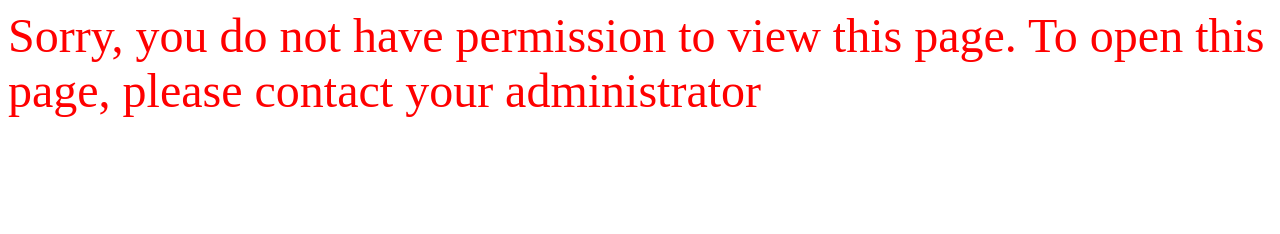
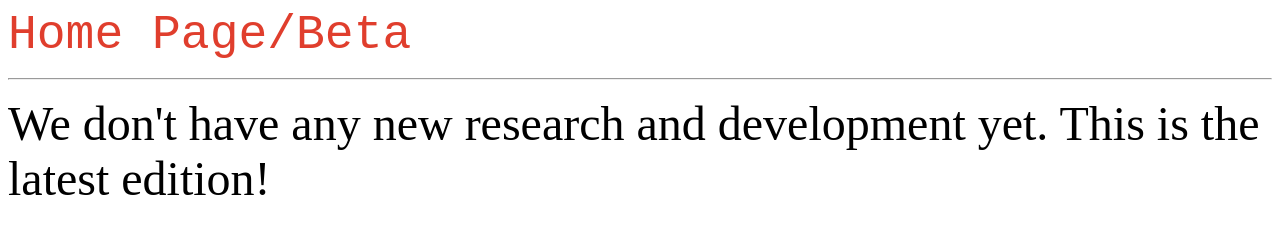
Before and after one commit to hyouself/BETA, a plain HTML site: page index.html in a window 1280 px wide. Drawn offline with Linux system fonts and the light colour scheme.

Commit message:
Update index.html

```diff
--- a/index.html
+++ b/index.html
@@ -1 +1,3 @@
-<font size="10" color="red">Sorry, you do not have permission to view this page. To open this page, please contact your administrator</font>
+<p><span style="font-size: 36pt; color: #e03e2d; font-family: 'courier new', courier, monospace;">Home Page/Beta</span></p>
+<hr />
+<p><span style="font-size: 36pt;">We don't have any new research and development yet. This is the latest edition!<br /></span></p>
```
